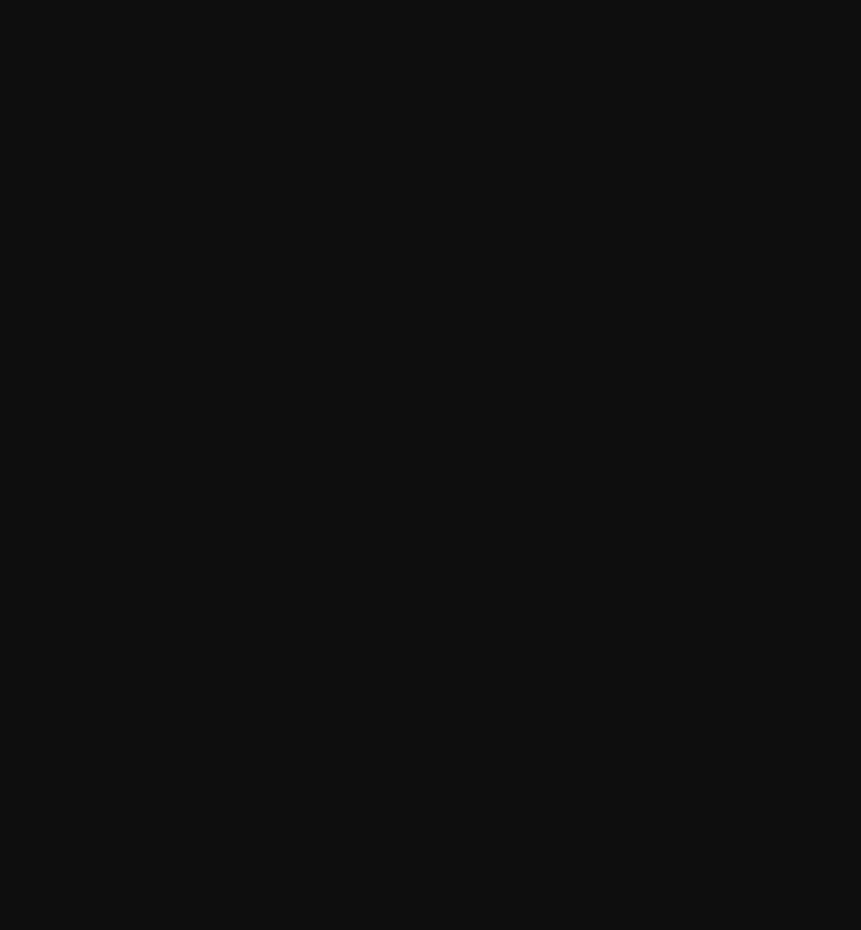
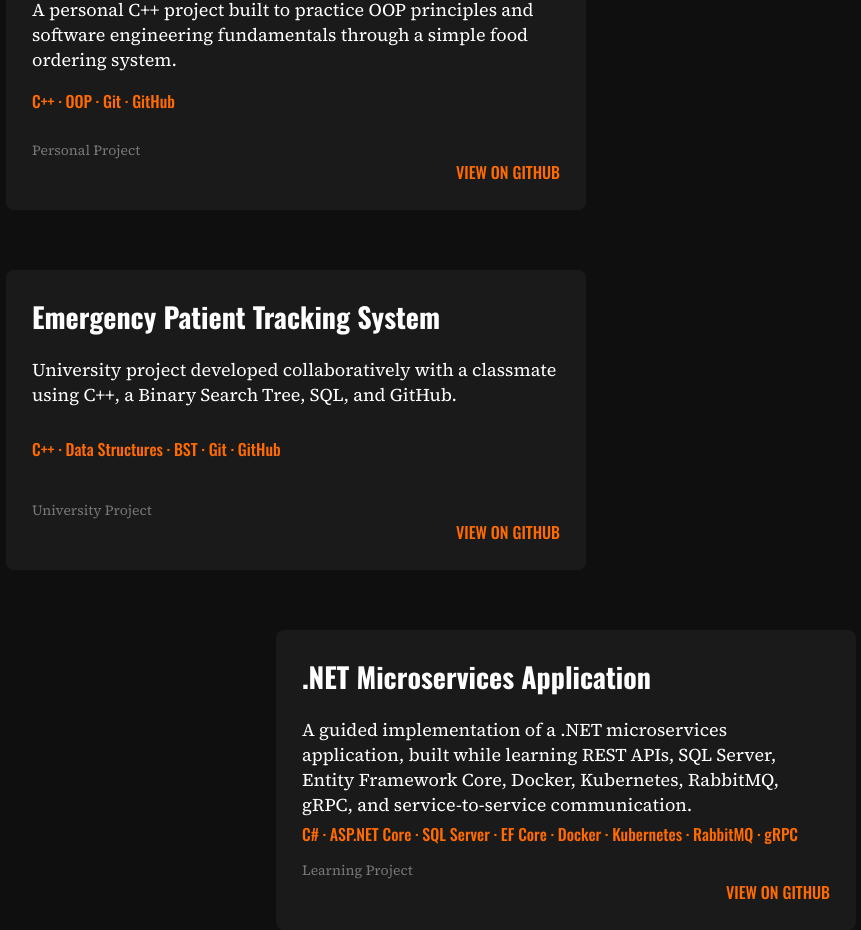
Before and after one commit to ZiadGawad/portfolio, a React (Vite) app in the folder ziad-portfolio/: page / in a window 1280 px wide. Shown: the part 1552-2482 px from the top of the page, without its empty margins (74-935 px from the left). Before the commit the page ends 1271 px from the top, so only its background shows below. Built offline with nearby package versions, Linux system fonts and the light colour scheme.

Commit message:
Added Projects Section

```diff
--- a/ziad-portfolio/src/App.jsx
+++ b/ziad-portfolio/src/App.jsx
@@ -2,6 +2,7 @@
 import Navbar from './components/Navbar/Navbar.jsx'
 import Hero from './components/Hero/Hero.jsx'
 import About from './components/About/About.jsx'
+import Projects from './components/Projects/Projects.jsx'
 
 function App() {
 
@@ -10,6 +11,7 @@
       <Navbar/>
       <Hero/>
       <About/>
+      <Projects/>
     </>
   )
 }
--- /dev/null
+++ b/ziad-portfolio/src/components/Projects/Projects.css
@@ -0,0 +1,94 @@
+.projects {
+    min-height: 971px;
+    padding: 0 80px;
+}
+
+.projects-content {
+    max-width: 1280px;
+    margin: 0 auto;
+}
+
+.projects h2 {
+    font-family: "Oswald", serif;
+    font-size: 48px;
+    font-weight: bold;
+    margin-top: 70px;
+    margin-bottom: 50px;
+}
+
+.project-grid {
+    display: flex;
+    flex-wrap: wrap;
+    gap: 60px 120px;
+}
+
+.project-card {
+    width: 580px;
+    min-height: 300px;
+    display: flex;
+    flex-direction: column;
+    padding: 24px;
+    background-color: #1a1a1a;
+
+    border-radius: 8px;
+    border: 2px solid transparent;
+    transition: 0.3s ease-in-out;
+}
+
+.project-card:hover {
+    border-color: #ff6b00;
+}
+
+.project-card:nth-child(3) {
+    margin-left: auto;
+    margin-right: auto;
+}
+
+.project-card h3 {
+    font-family: "Oswald", serif;
+    font-weight: bold;
+    font-size: 28px;
+    margin-bottom: 20px;
+}
+
+.project-card p {
+    font-family: "Source Serif 4", serif;
+    font-weight: 400;
+    font-size: 18px;
+}
+
+.project-card .project-skills {
+    font-family: "Oswald", serif;
+    font-weight: 500;
+    font-size: 16px;
+    color: #ff6b00;
+    margin-top: auto;
+    margin-bottom: 10px;
+}
+
+.project-card .project-type {
+    font-family: "Source Serif 4", serif;
+    font-weight: 400;
+    font-size: 14px;
+    color: #777777;
+
+    margin-top: auto;
+    margin-bottom: 0px;
+}
+
+.project-card a {
+    margin-top: 0;
+    align-self: flex-end;
+
+    text-decoration: none;
+    font-family: "Oswald", serif;
+    font-weight: 500;
+    font-size: 16px;
+    color: #ff6b00;
+
+    transition: 0.3s ease-in-out;
+}
+
+.project-card a:hover {
+    color: hsl(25, 100%, 40%);
+}
--- /dev/null
+++ b/ziad-portfolio/src/components/Projects/Projects.jsx
@@ -0,0 +1,61 @@
+import "./Projects.css"
+
+function Projects() {
+    return(
+        <section className="projects">
+            <h2>PROJECTS</h2>
+
+            <div className="projects-content">
+
+                <div className="project-grid">
+                    <div className="project-card">
+                        <h3>Food Ordering Management System</h3>
+
+                        <p>
+                           A personal C++ project built to practice OOP principles
+                           and software engineering fundamentals through a
+                           simple food ordering system.
+                        </p>
+
+                        <span className="project-skills">C++ · OOP · Git · GitHub</span>
+                        <span className="project-type">Personal Project</span>
+                        <a href="#">VIEW ON GITHUB</a>
+                    </div>
+
+                    <div className="project-card">
+                        <h3>Emergency Patient Tracking System</h3>
+
+                        <p>
+                            University project developed collaboratively with
+                            a classmate using C++, a Binary Search Tree, SQL,
+                            and GitHub.
+                        </p>
+
+                        <span className="project-skills">C++ · Data Structures · BST  · Git · GitHub </span>
+                        <span className="project-type">University Project</span>
+                        <a href="#">VIEW ON GITHUB</a>
+                    </div>
+
+                    <div className="project-card">
+                        <h3>.NET Microservices Application</h3>
+
+                        <p>
+                            A guided implementation of a .NET microservices application,
+                            built while learning REST APIs,
+                            SQL Server, Entity Framework Core, Docker,
+                            Kubernetes, RabbitMQ, gRPC,
+                            and service-to-service communication.
+                        </p>
+
+                        <span className="project-skills">C# · ASP.NET Core · SQL Server · EF Core · Docker · Kubernetes · RabbitMQ · gRPC </span>
+                        <span className="project-type">Learning Project</span>
+                        <a href="#">VIEW ON GITHUB</a>
+                    </div>
+                </div>
+
+            </div>
+        </section>
+    );
+}
+
+export default Projects;
```
Also changed, not shown: ziad-portfolio/src/components/Experience/Experience.css (added), ziad-portfolio/src/components/Experience/Experience.jsx (added).
